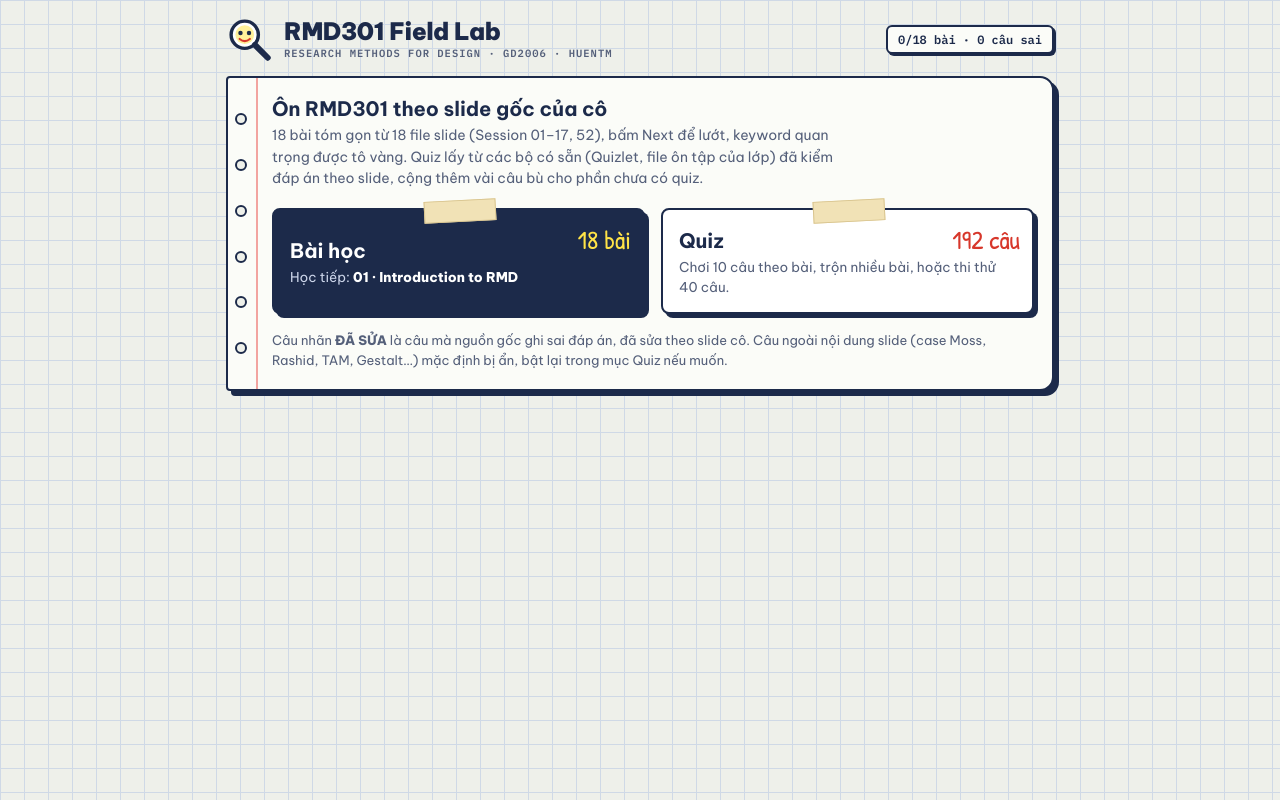
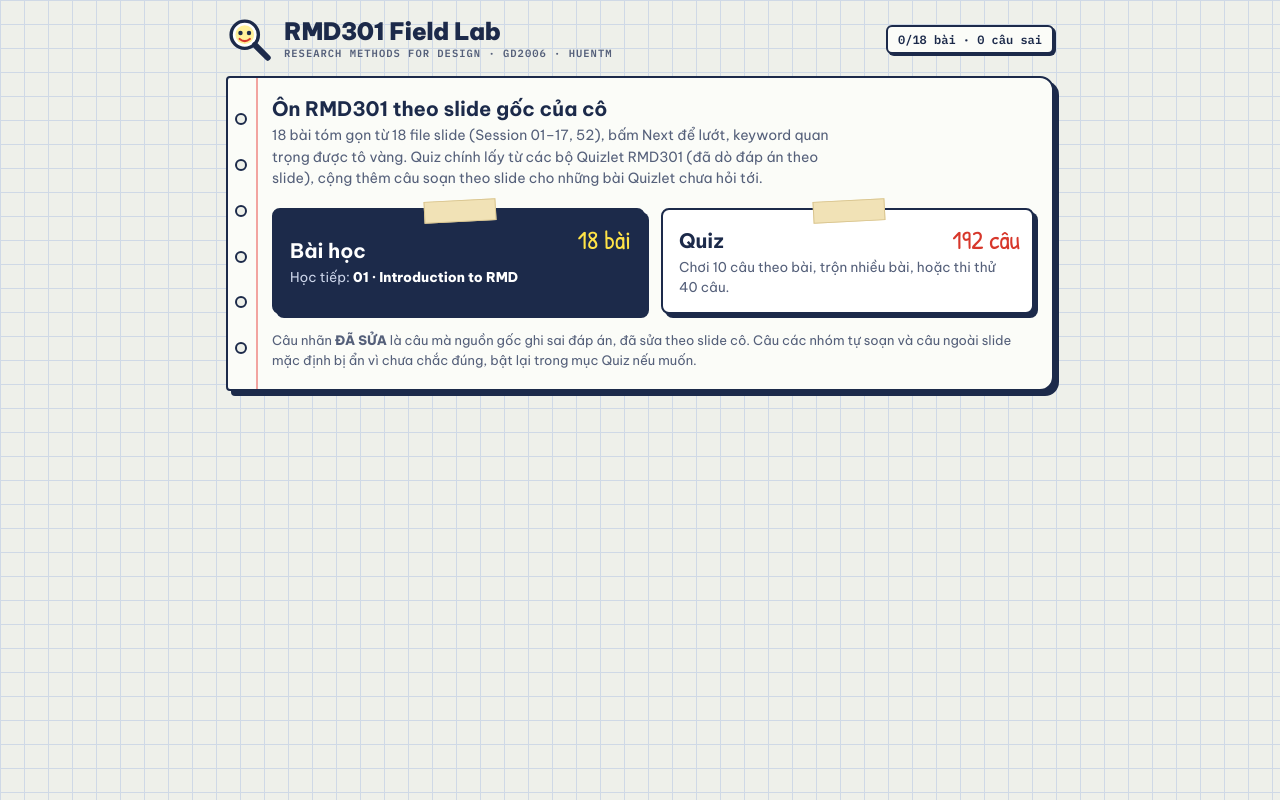
Before and after one commit to kykyz2007-pixel/rmd301-field-lab, a plain HTML site: page index.html in a window 1280 px wide. Drawn offline with Linux system fonts and the light colour scheme.

Commit message:
Update home intro text
Co-Authored-By: Claude Opus 5.5 <noreply@anthropic.com>
Claude-Session: https://claude.ai/code/session_01K3PMP9V3FQSpxqU5tc4ikS

```diff
--- a/index.html
+++ b/index.html
@@ -195,12 +195,12 @@ function home() {
   location.hash = "";
   const next = LESSONS.find(l => (S.seen[l.id] || []).length < l.cards.length) || LESSONS[0];
   app.innerHTML = header() + page(`
-    <div class="hero"><div><h2>Ôn RMD301 theo slide gốc của cô</h2><p>${LESSONS.length} bài tóm gọn từ 18 file slide (Session 01–17, 52), bấm Next để lướt, keyword quan trọng được tô vàng. Quiz lấy từ các bộ có sẵn (Quizlet, file ôn tập của lớp) đã kiểm đáp án theo slide, cộng thêm vài câu bù cho phần chưa có quiz.</p></div></div>
+    <div class="hero"><div><h2>Ôn RMD301 theo slide gốc của cô</h2><p>${LESSONS.length} bài tóm gọn từ 18 file slide (Session 01–17, 52), bấm Next để lướt, keyword quan trọng được tô vàng. Quiz chính lấy từ các bộ Quizlet RMD301 (đã dò đáp án theo slide), cộng thêm câu soạn theo slide cho những bài Quizlet chưa hỏi tới.</p></div></div>
     <div class="big2">
       <button class="bigbtn ink" id="toL"><span class="n">${LESSONS.length} bài</span><h3>Bài học</h3><p>Học tiếp: <b style="color:#fff">${esc(next.t)}</b></p></button>
       <button class="bigbtn" id="toQ"><span class="n">${Q.filter(q => !q.extra).length} câu</span><h3>Quiz</h3><p>Chơi 10 câu theo bài, trộn nhiều bài, hoặc thi thử 40 câu.</p></button>
     </div>
-    <div class="legend">Câu nhãn <b>ĐÃ SỬA</b> là câu mà nguồn gốc ghi sai đáp án, đã sửa theo slide cô. Câu ngoài nội dung slide (case Moss, Rashid, TAM, Gestalt…) mặc định bị ẩn, bật lại trong mục Quiz nếu muốn.</div>`);
+    <div class="legend">Câu nhãn <b>ĐÃ SỬA</b> là câu mà nguồn gốc ghi sai đáp án, đã sửa theo slide cô. Câu các nhóm tự soạn và câu ngoài slide mặc định bị ẩn vì chưa chắc đúng, bật lại trong mục Quiz nếu muốn.</div>`);
   bindHome();
   $("#toL").onclick = () => go("lessons");
   $("#toQ").onclick = () => go("quizHome");
```
